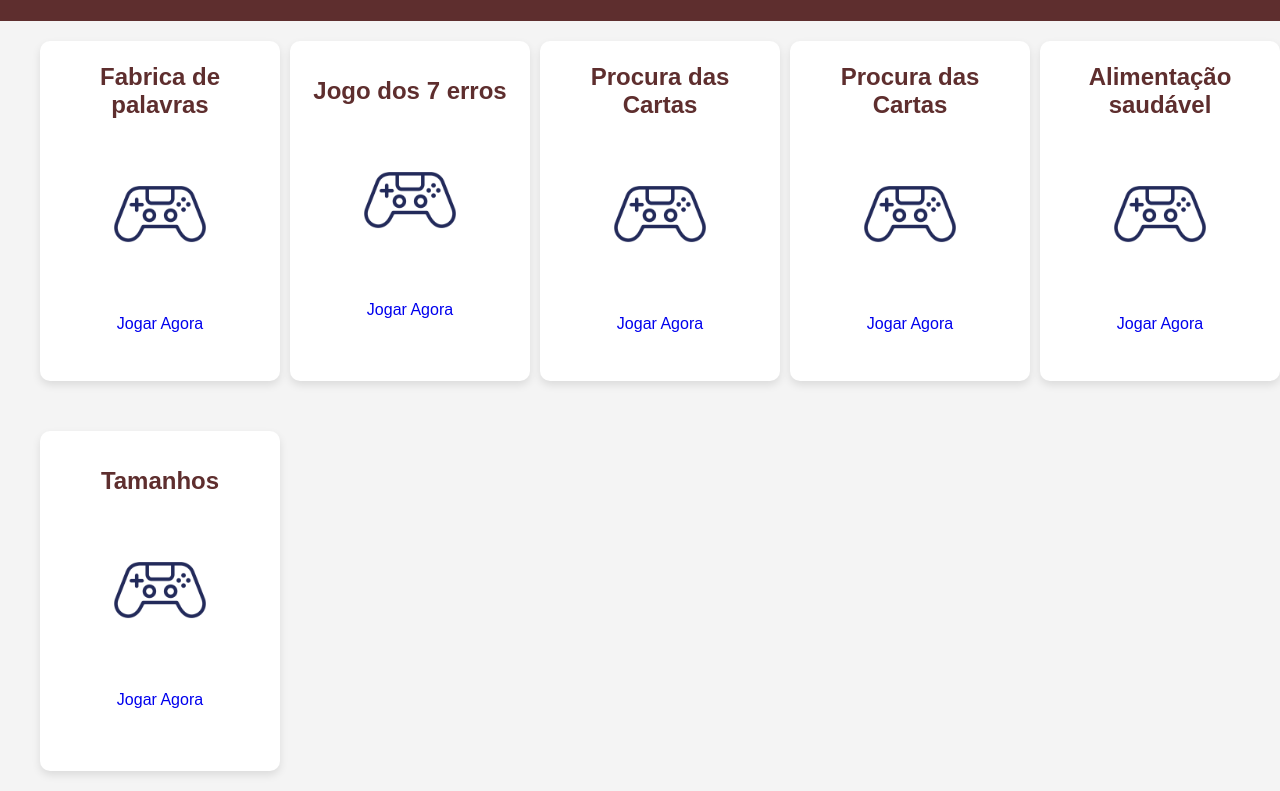
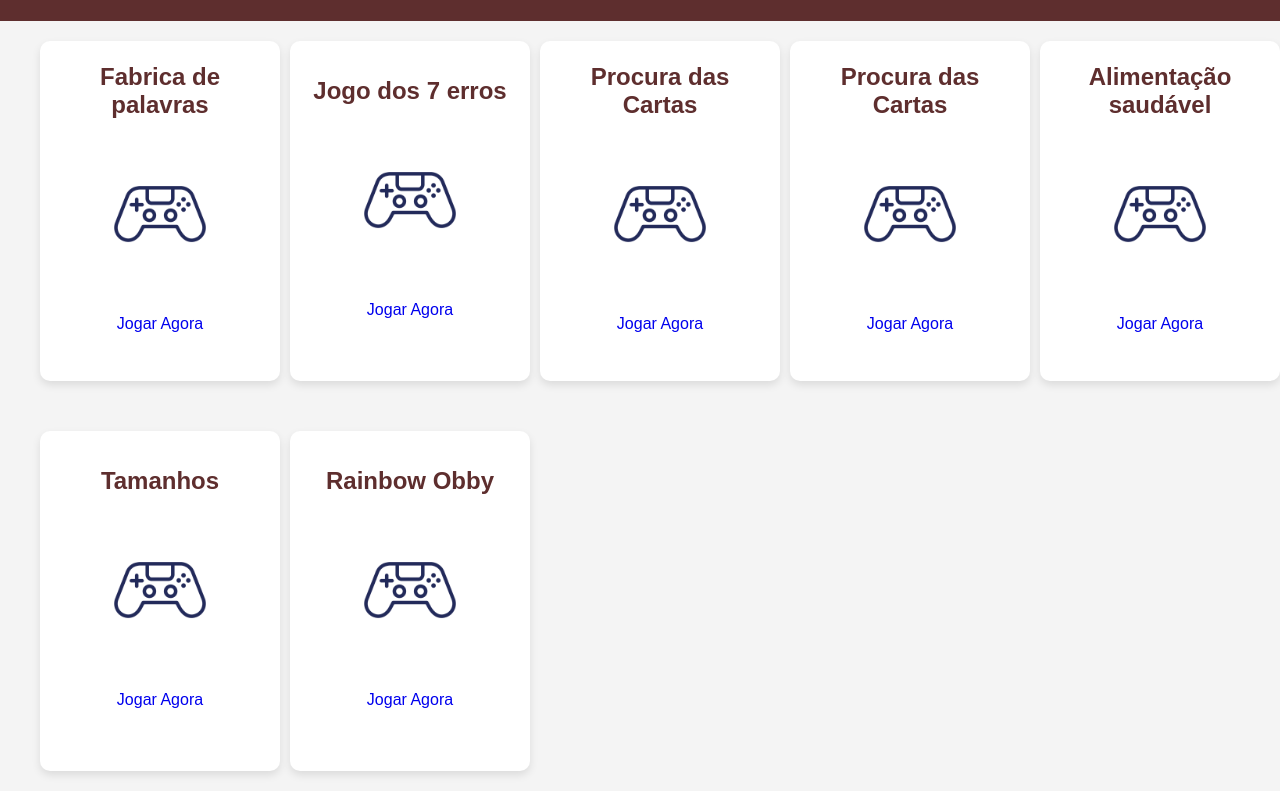
Before and after one commit to GabrielVSL/JogosCSPC, a plain HTML site: page anos/6ano.html in a window 1280 px wide. Shown: the part 181-972 px from the top of the page. Drawn offline with Linux system fonts and the light colour scheme.

Commit message:
Rainbow Obby

```diff
--- a/anos/6ano.html
+++ b/anos/6ano.html
@@ -82,6 +82,16 @@
                 </div>
             </a>
 
+             <a href="https://poki.com/br/g/rainbow-obby">
+                <div class="grade">
+                    <h2>Rainbow Obby</h2>
+                    <img src="/images/manete.webp" alt="Manete">
+                    <ul>
+                        <li>Jogar Agora</li>
+                    </ul>
+                </div>
+            </a>
+
         </section>
     </main>
 </body>
```
